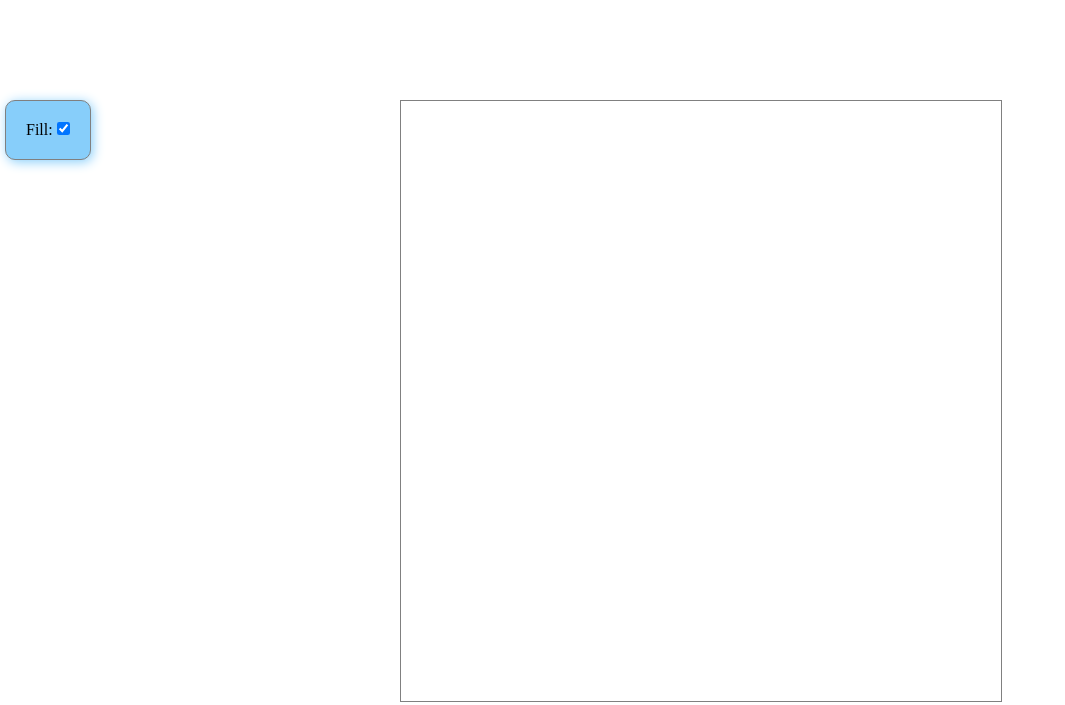
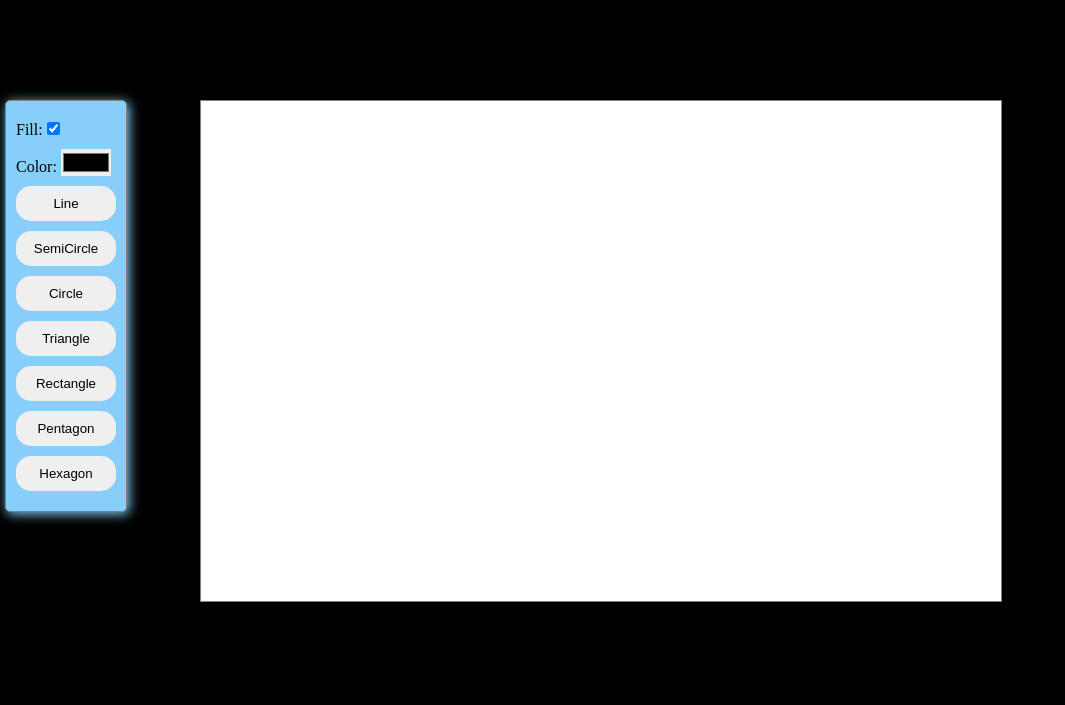
Before and after one commit to andela-mogala/PaintApplicationProject, a plain HTML site: page index.html in a window 1280 px wide. Shown: the whole page, without its empty margins (0-1065 px from the left). Drawn offline with Linux system fonts and the light colour scheme.

Commit message:
Add tentative UI design

```diff
--- a/css/main.css
+++ b/css/main.css
@@ -8,22 +8,42 @@
   margin:0;
 }
 
+body{
+  background-color: black;
+}
+
 canvas{
   position: absolute;
   top: 100px;
-  left:400px;
+  left:200px;
   border: 1px solid gray;
+  background-color: white;
+  cursor: crosshair;
 }
 
 #controls{
   position: absolute;
   top:100px;
   left:5px;
-  padding:20px;
+  padding:10px;
   border: 1px solid gray;
   background-color: lightskyblue;
-  border-radius: 10px;
+  border-radius: 5px;
   box-shadow: 2px 2px 12px lightskyblue;
+}
 
+section#controls>div{
+  margin: 10px 0;
+}
 
+div>button{
+  width: 100px;
+  padding: 10px;
+  outline: none;
+  border: none;
+  border-radius: 15px;
 }
+
+div>button:hover{
+  background-color: rgba(0, 0, 0, .5);
+}
--- a/index.html
+++ b/index.html
@@ -7,11 +7,45 @@
     <link rel="stylesheet" href="css/main.css"/>
   </head>
   <body>
-    <canvas id="canvas" width="600" height="600"></canvas>
+    <canvas id="canvas" width="800" height="500"></canvas>
 
-    <div id="controls">
-      <p><label>Fill: <input id="fillBox" type="checkbox" checked="checked"></label></p>
-    </div>
+    <section id="controls">
+      <div>
+        <label>Fill: <input id="fillBox" type="checkbox" checked="checked"></label>
+      </div>
+
+      <div>
+        <label>Color: <input id="colorbox" type="color"></label>
+      </div>
+
+      <div>
+        <button id="drawLine">Line</button>
+      </div>
+
+      <div>
+        <button id="drawSemiCircle">SemiCircle</button>
+      </div>
+
+      <div>
+        <button id="drawCircle">Circle</button>
+      </div>
+
+      <div>
+        <button id="drawTriangle">Triangle</button>
+      </div>
+
+      <div>
+        <button id="drawRect">Rectangle</button>
+      </div>
+
+      <div>
+        <button id="drawPentagon">Pentagon</button>
+      </div>
+
+      <div>
+        <button id="drawHexagon">Hexagon</button>
+      </div>
+    </section>
     <script src="js/PaintApp.js"></script>
   </body>
 </html>
```
Also changed, not shown: js/testObjects.js (deleted, +0 -11 lines).
